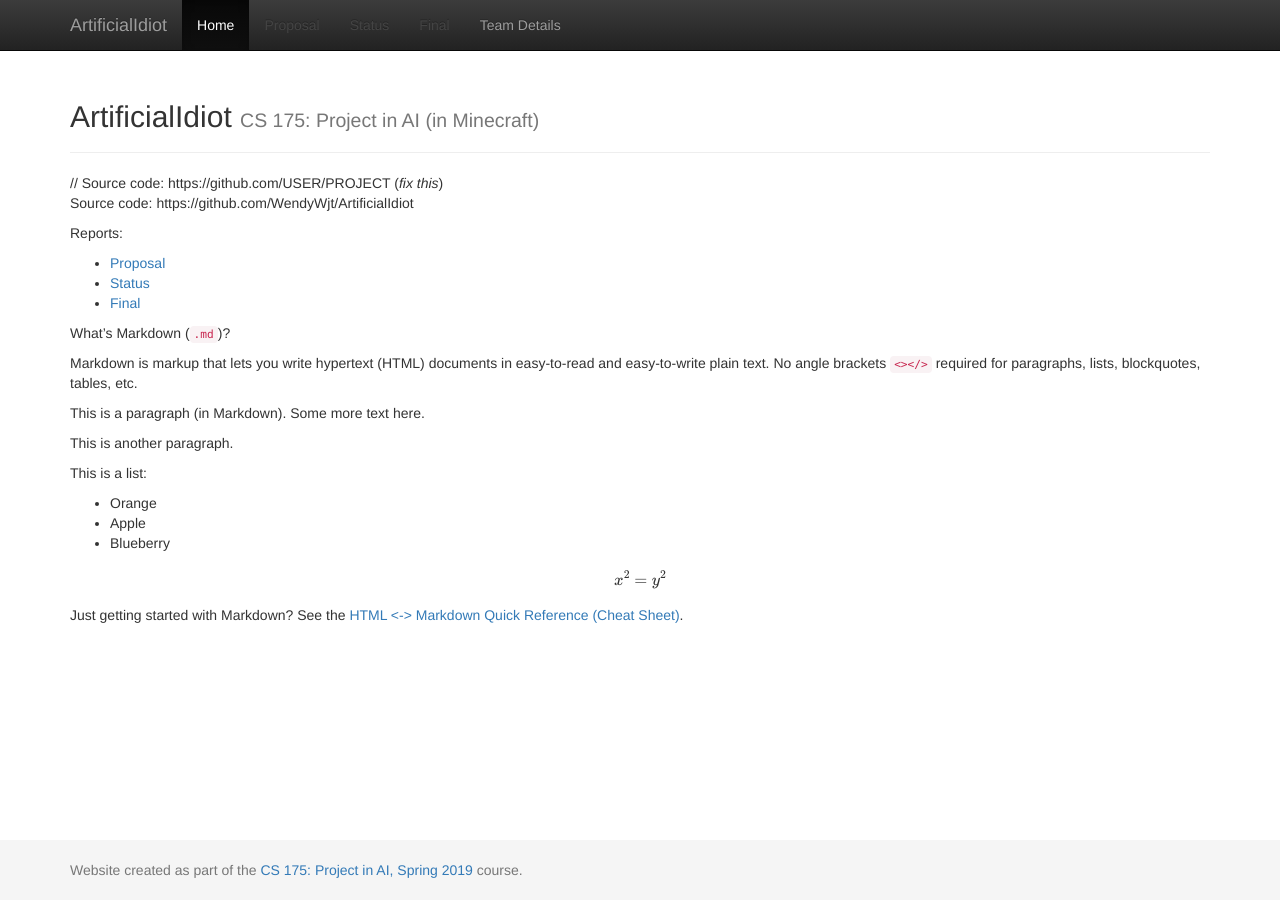
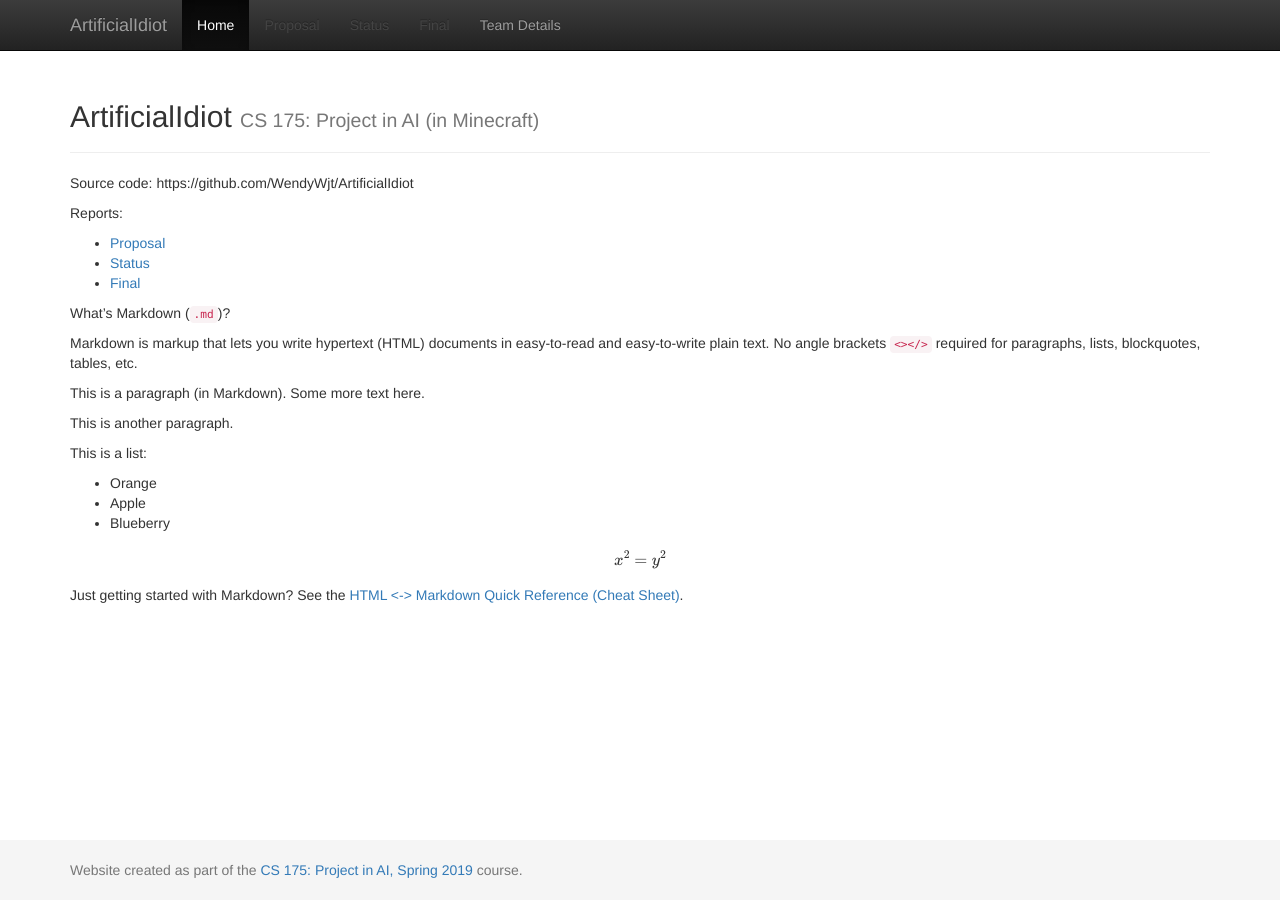
Before and after one commit to CoderMisha/ArtificialIdiot, a Jekyll site: the page built from docs/index.md, in a window 1280 px wide. Built offline with Jekyll 4.4.1, drawn with Linux system fonts in a browser that asks for light colours; formulas are drawn with MathJax 3.

Commit message:
Update index.md

```diff
--- a/docs/index.md
+++ b/docs/index.md
@@ -3,7 +3,6 @@ layout: default
 title:  Home
 ---
 
-// Source code: https://github.com/USER/PROJECT (_fix this_) <br>
 Source code: https://github.com/WendyWjt/ArtificialIdiot
 
 Reports:
```
